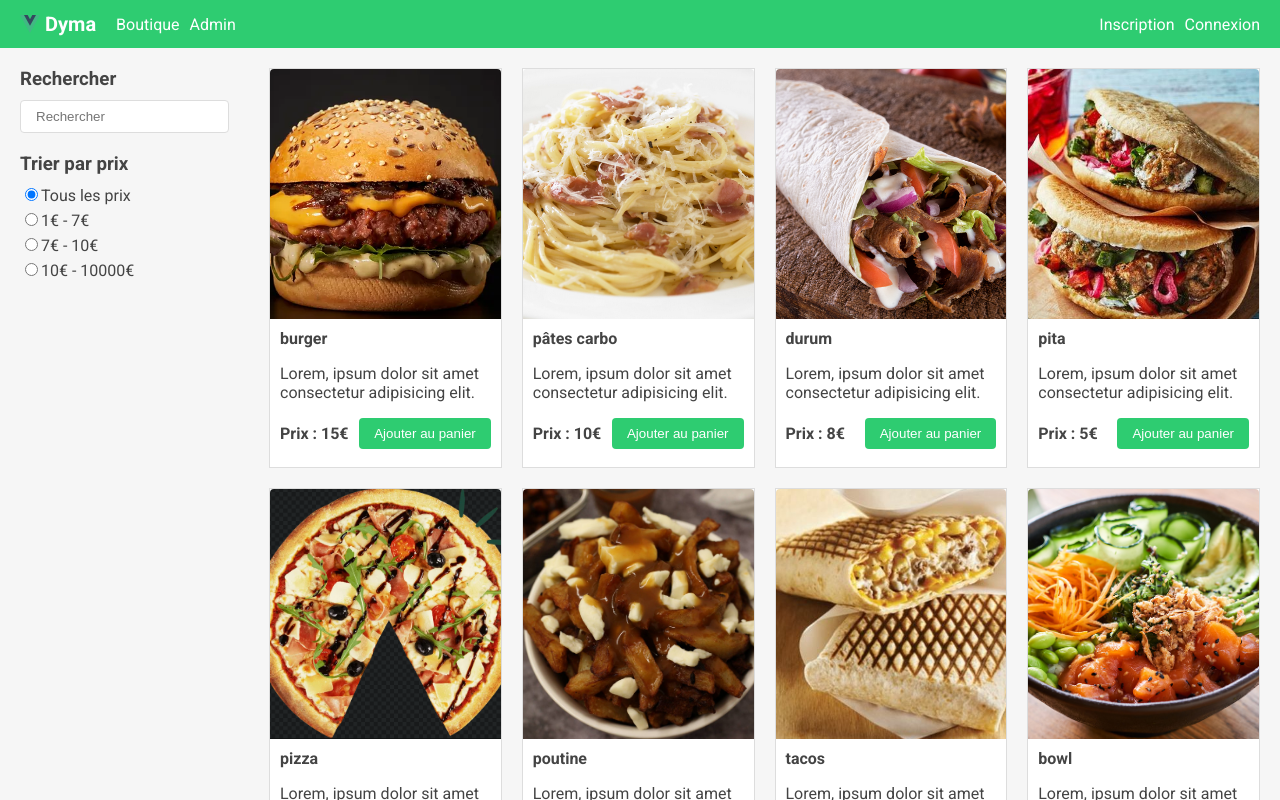
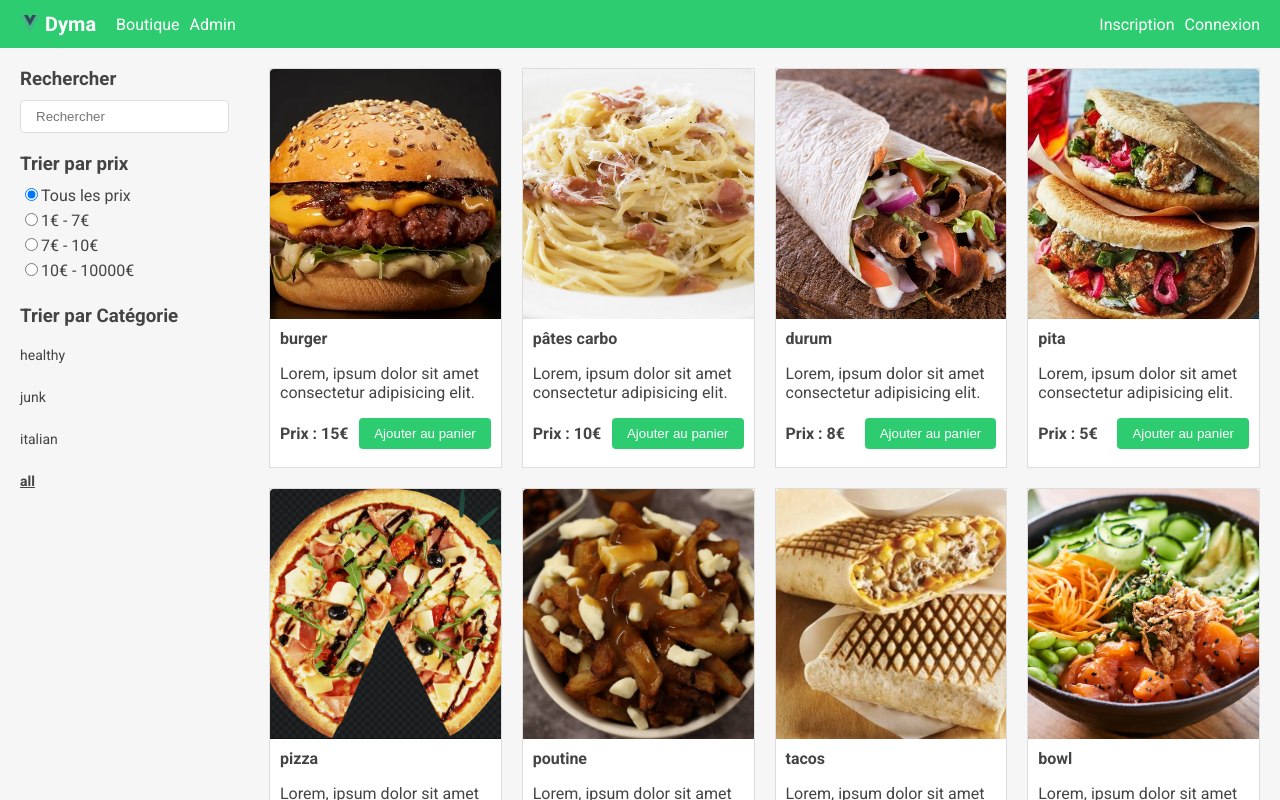
Before and after one commit to Potoff/boutique-vue, a Vue app: page / in a window 1280 px wide. Shown: the top 800 px of the page. Built offline with nearby package versions, Linux system fonts and the light colour scheme.

Commit message:
reset filters and count all product on a filter

```diff
--- a/src/components/Shop/Shop.vue
+++ b/src/components/Shop/Shop.vue
@@ -17,7 +17,7 @@ const emit = defineEmits<{
 
 <template>
     <div class="d-flex flex-row">
-        <ShopFilters :filters="filters" @update-filter="emit('updateFilter', $event)" class="shop-filter" />
+        <ShopFilters :filters="filters" @update-filter="emit('updateFilter', $event)" class="shop-filter" :nbr-of-products="products.length" />
         <ShopProductList class="flex-fill" @add-product-to-cart="emit('addProductToCart', $event)" :products="products" />
 
     </div>
--- a/src/components/Shop/ShopFilters.vue
+++ b/src/components/Shop/ShopFilters.vue
@@ -1,9 +1,10 @@
 <script setup lang="ts">
-import type { FilterUpdate, Filtersinterface } from '@/interfaces';
+import type { FilterUpdate, Filtersinterface, Category } from '@/interfaces';
 
 
 defineProps<{
     filters: Filtersinterface
+    nbrOfProducts: number
 }>()
 
 const emit = defineEmits<{
@@ -13,23 +14,46 @@ const emit = defineEmits<{
 </script>
 
 <template>
-
-<div class="p-20">
+    <div class="p-20 d-flex flex-column">
         <section class="mb-20">
             <h3 class="mb-10">Rechercher</h3>
-        <input :value="filters.search" @input="emit('updateFilter', { search: ($event.target as HTMLInputElement).value})" type="text" placeholder="Rechercher" />
+            <input :value="filters.search"
+                @input="emit('updateFilter', { search: ($event.target as HTMLInputElement).value })" type="text"
+                placeholder="Rechercher" />
         </section>
         <section class="mb-20">
             <h3 class="mb-10">Trier par prix</h3>
             <div class="mb-5" v-for="priceRange of [[0, 10000], [1, 7], [7, 10], [10, 10000]] as [number, number][]">
-            <input :checked="filters.priceRange[0] === priceRange[0]" type="radio" @input="emit('updateFilter', { priceRange })" name="priceRance" :id="priceRange[0] + ''" />
+                <input :checked="filters.priceRange[0] === priceRange[0]" type="radio"
+                    @input="emit('updateFilter', { priceRange })" name="priceRance" :id="priceRange[0] + ''" />
                 <label :for="priceRange[0] + ''">
-            {{  priceRange[0] === 0 ? 'Tous les prix' : priceRange[0] + '€ - ' + priceRange[1] + '€' }}
+                    {{ priceRange[0] === 0 ? 'Tous les prix' : priceRange[0] + '€ - ' + priceRange[1] + '€' }}
                 </label>
             </div>
         </section>
+        <section class="mb-20 flex-fill">
+            <h3 class="mb-10">Trier par Catégorie</h3>
+            <p class="category" :class="{selected: filters.category === category}" v-for="category in (['healthy', 'junk', 'italian', 'all'] as Category[])" @click="emit('updateFilter', { category })"> {{ category }}</p>
+        </section>
+        <small class="mb-5">Nombre de résultats :<strong> {{ nbrOfProducts }}</strong></small>
+        <button class="btn btn-danger" @click="emit('updateFilter', {})">Supprimer les filtres</button>
     </div>
-
 </template>
 
-<style lang="scss" scoped></style>
+<style lang="scss" scoped>
+
+.category {
+    cursor: pointer;
+    font-size: 14px;
+    padding: 5px 0;
+    line-height: 18px;
+    &.selected {
+        font-weight: bold;
+        text-decoration: underline;
+    }
+    &:hover {
+        text-decoration: underline;
+    }
+}
+
+</style>
```
Lines whose indentation alone changed are shown as unchanged.
